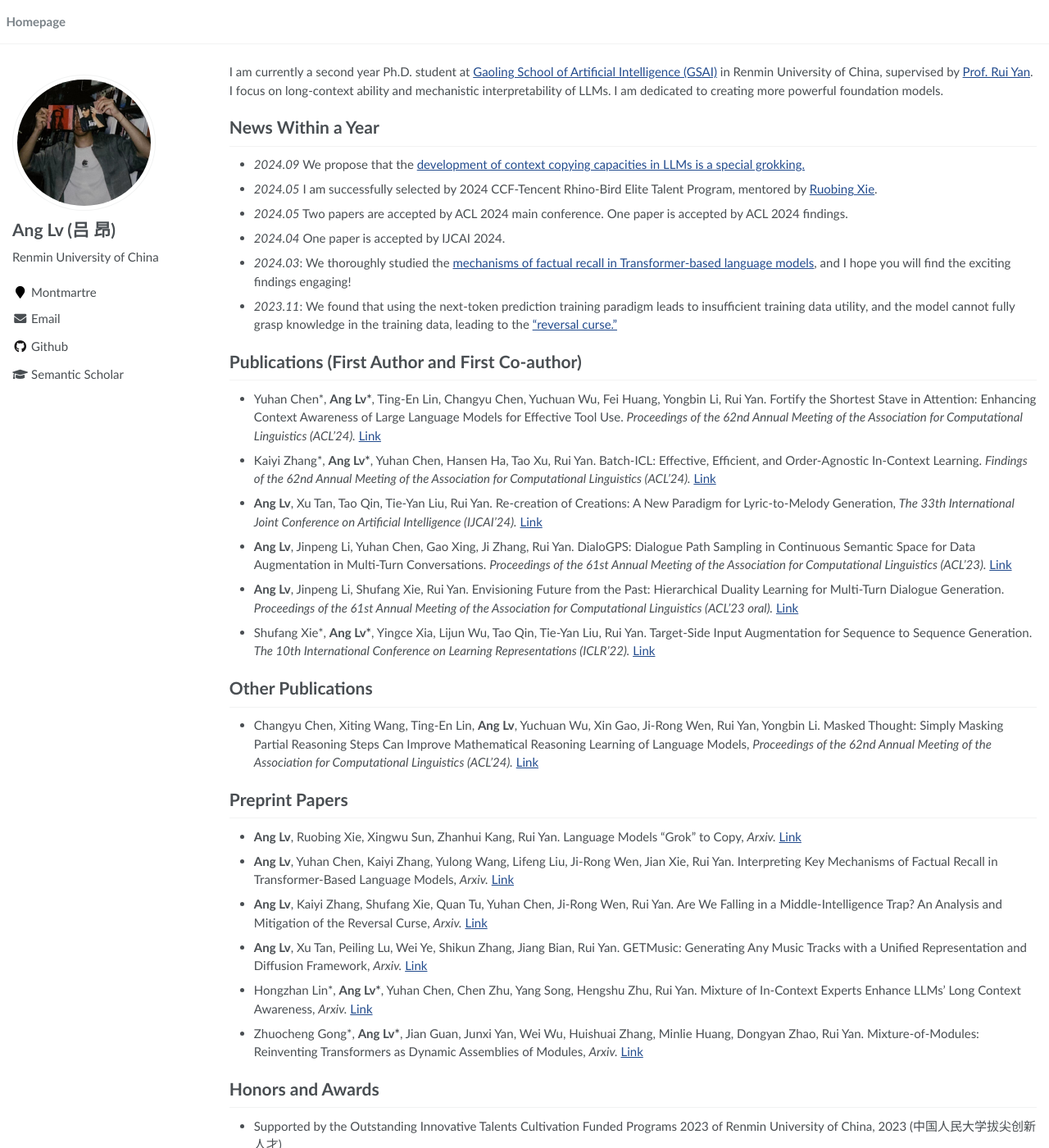
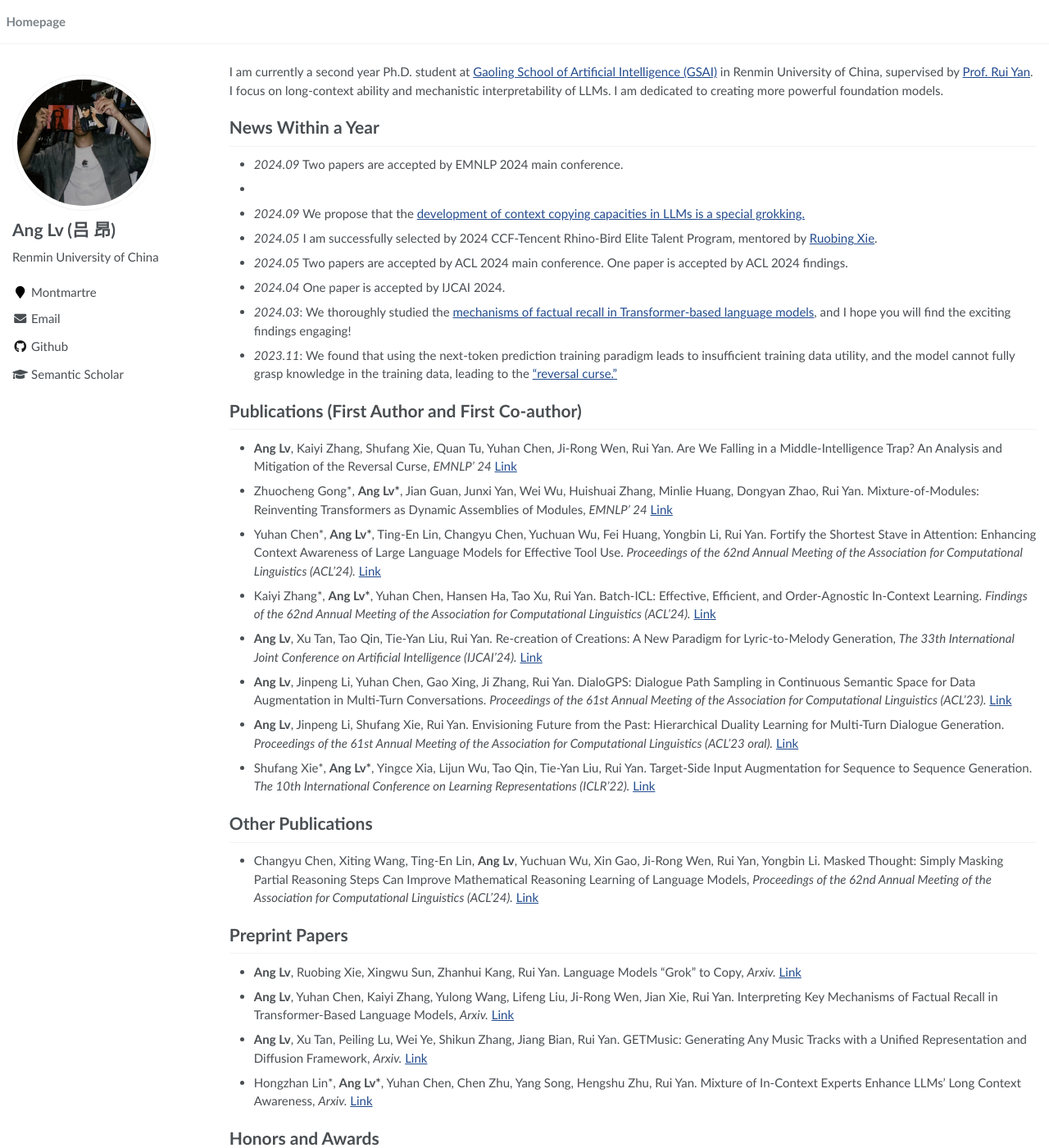
Before and after one commit to trestad/trestad.github.io, a Jekyll site: the page built from _pages/about.md, in a window 1280 px wide and 1400 px high. Shown: the whole window at 82% size. Built offline with Jekyll 4.4.1, drawn with Linux system fonts in a browser that asks for light colours; part of the change alters nothing that is shown.

Commit message:
Update about.md

```diff
--- a/_pages/about.md
+++ b/_pages/about.md
@@ -14,6 +14,8 @@ I am currently a second year Ph.D. student at [Gaoling School of Artificial Inte
 
 # News Within a Year
 
+- *2024.09* Two papers are accepted by EMNLP 2024 main conference.
+-
 - *2024.09* We propose that the [development of context copying capacities in LLMs is a special grokking.](https://arxiv.org/pdf/2409.09281)
 
 - *2024.05* I am successfully selected by 2024 CCF-Tencent Rhino-Bird Elite Talent Program, mentored by [Ruobing Xie](https://ruobingxie.github.io/).
@@ -28,6 +30,10 @@ I am currently a second year Ph.D. student at [Gaoling School of Artificial Inte
 
 
 # Publications (First Author and First Co-author)
+
+- **Ang Lv**, Kaiyi Zhang, Shufang Xie, Quan Tu, Yuhan Chen, Ji-Rong Wen, Rui Yan. Are We Falling in a Middle-Intelligence Trap? An Analysis and Mitigation of the Reversal Curse, *EMNLP' 24* [Link](https://arxiv.org/abs/2311.07468)
+
+- Zhuocheng Gong\*, **Ang Lv\***, Jian Guan, Junxi Yan, Wei Wu, Huishuai Zhang, Minlie Huang, Dongyan Zhao, Rui Yan. Mixture-of-Modules: Reinventing Transformers as Dynamic Assemblies of Modules, *EMNLP' 24* [Link](https://arxiv.org/pdf/2407.06677)
 
 - Yuhan Chen\*, **Ang Lv\***, Ting-En Lin, Changyu Chen, Yuchuan Wu, Fei Huang, Yongbin Li, Rui Yan. Fortify the Shortest Stave in Attention: Enhancing Context Awareness of Large Language Models for Effective Tool Use. *Proceedings of the 62nd Annual Meeting of the Association for Computational Linguistics (ACL'24).* [Link](https://arxiv.org/abs/2312.04455)
 
@@ -52,14 +58,10 @@ I am currently a second year Ph.D. student at [Gaoling School of Artificial Inte
 
 - **Ang Lv**, Yuhan Chen, Kaiyi Zhang, Yulong Wang, Lifeng Liu, Ji-Rong Wen, Jian Xie, Rui Yan. Interpreting Key Mechanisms of Factual Recall in Transformer-Based Language Models, *Arxiv.* [Link](https://arxiv.org/abs/2403.19521)
 
-- **Ang Lv**, Kaiyi Zhang, Shufang Xie, Quan Tu, Yuhan Chen, Ji-Rong Wen, Rui Yan. Are We Falling in a Middle-Intelligence Trap? An Analysis and Mitigation of the Reversal Curse, *Arxiv.* [Link](https://arxiv.org/abs/2311.07468)
-
 - **Ang Lv**, Xu Tan, Peiling Lu, Wei Ye, Shikun Zhang, Jiang Bian, Rui Yan. GETMusic: Generating Any Music Tracks with a Unified Representation and Diffusion Framework, *Arxiv.* [Link](https://arxiv.org/abs/2305.10841)
 
 - Hongzhan Lin\*, **Ang Lv\***, Yuhan Chen, Chen Zhu, Yang Song, Hengshu Zhu, Rui Yan. Mixture of In-Context Experts
 Enhance LLMs’ Long Context Awareness, *Arxiv.* [Link](https://arxiv.org/pdf/2406.19598)
-
-- Zhuocheng Gong\*, **Ang Lv\***, Jian Guan, Junxi Yan, Wei Wu, Huishuai Zhang, Minlie Huang, Dongyan Zhao, Rui Yan. Mixture-of-Modules: Reinventing Transformers as Dynamic Assemblies of Modules, *Arxiv.* [Link](https://arxiv.org/pdf/2407.06677)
 
 # Honors and Awards
 - Supported by the Outstanding Innovative Talents Cultivation Funded Programs 2023 of Renmin University of
```
